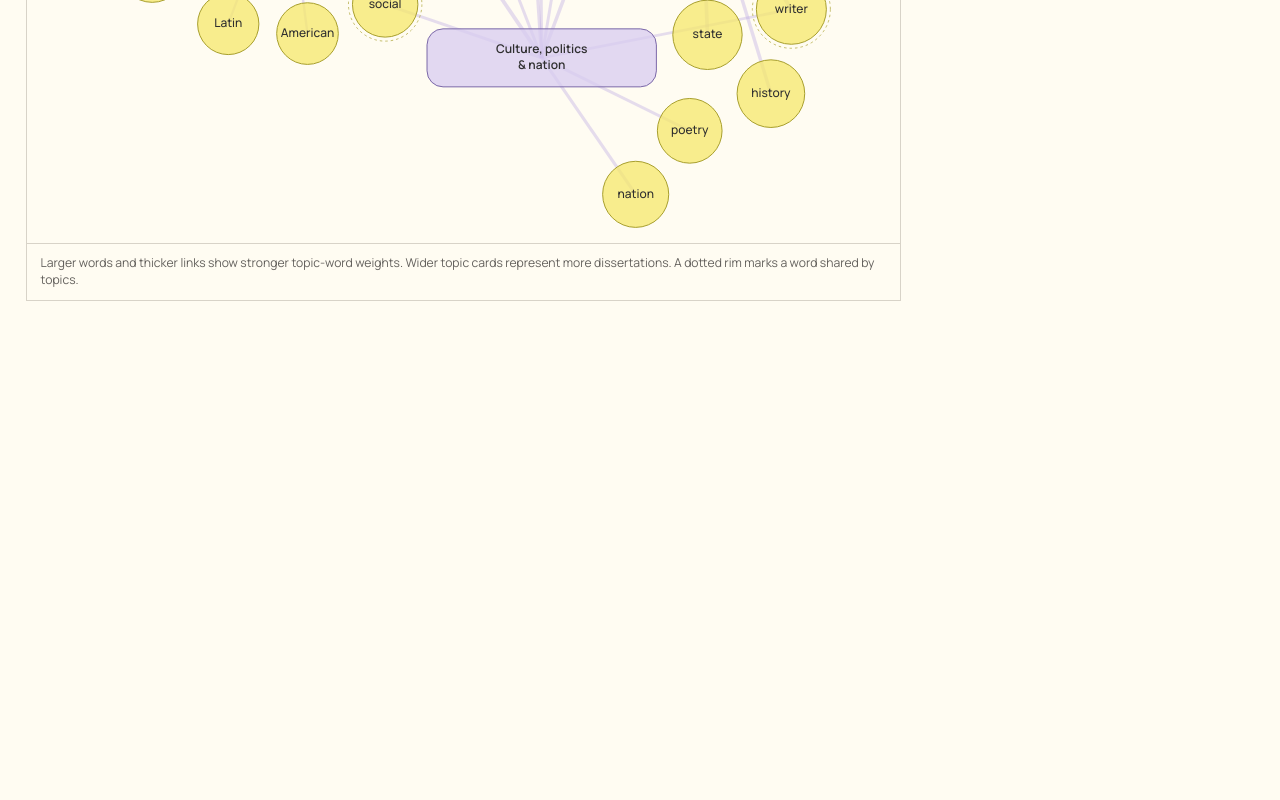
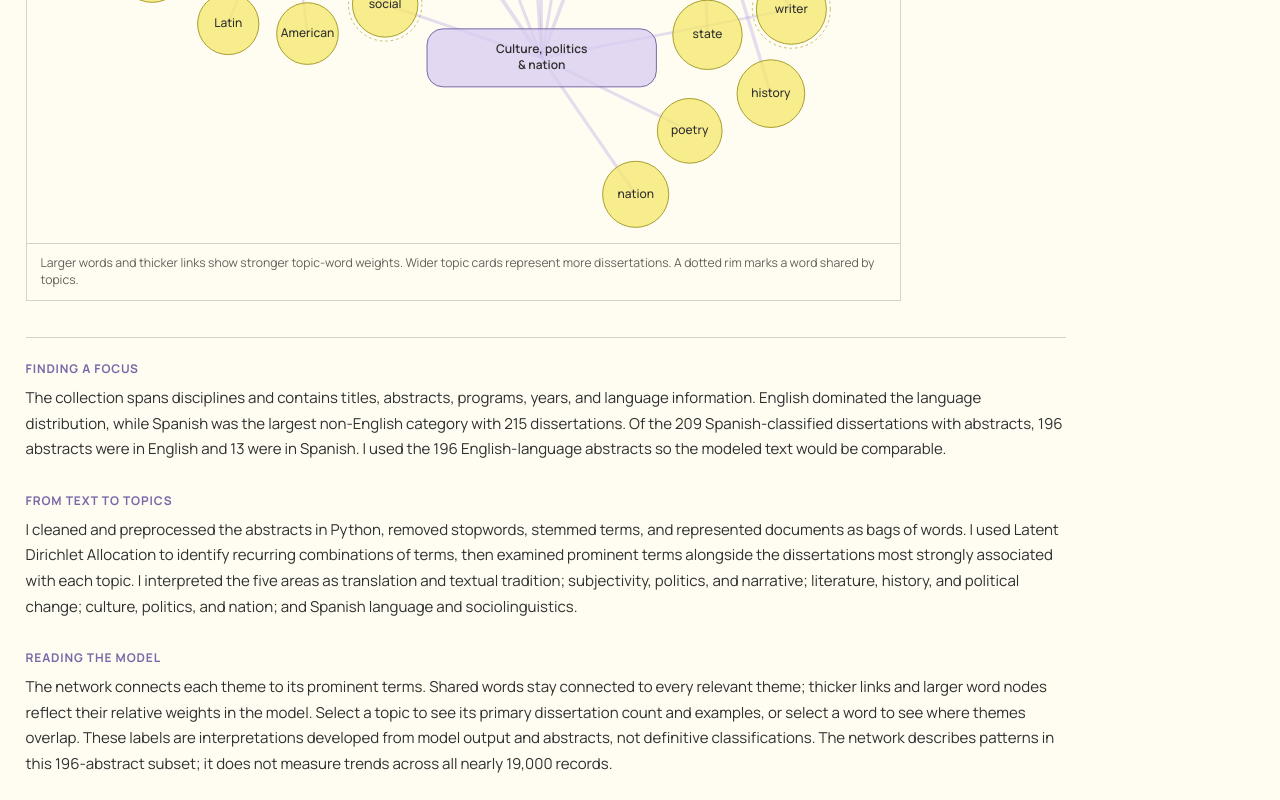
Before and after one commit to Boryanata/topic-network-interactive, a plain HTML site: page index.html in a window 1280 px wide. Shown: the part 888-1688 px from the top of the page. Before the commit the page ends 1213 px from the top, so only its background shows below. Drawn offline with Linux system fonts and the light colour scheme.

Commit message:
Add research context below topic network

```diff
--- a/index.html
+++ b/index.html
@@ -8,7 +8,7 @@
   <link rel="preconnect" href="https://fonts.googleapis.com">
   <link rel="preconnect" href="https://fonts.gstatic.com" crossorigin>
   <link href="https://fonts.googleapis.com/css2?family=Manrope:wght@400;500;600;700&display=swap" rel="stylesheet">
-  <link rel="stylesheet" href="styles.css?v=3">
+  <link rel="stylesheet" href="styles.css?v=4">
 </head>
 <body>
   <main class="network-page">
@@ -37,6 +37,20 @@
         </div>
       </aside>
     </div>
+    <section class="research-context" aria-label="Research process">
+      <section class="research-section" aria-labelledby="finding-focus">
+        <h2 id="finding-focus">Finding a focus</h2>
+        <p>The collection spans disciplines and contains titles, abstracts, programs, years, and language information. English dominated the language distribution, while Spanish was the largest non-English category with 215 dissertations. Of the 209 Spanish-classified dissertations with abstracts, 196 abstracts were in English and 13 were in Spanish. I used the 196 English-language abstracts so the modeled text would be comparable.</p>
+      </section>
+      <section class="research-section" aria-labelledby="text-to-topics">
+        <h2 id="text-to-topics">From text to topics</h2>
+        <p>I cleaned and preprocessed the abstracts in Python, removed stopwords, stemmed terms, and represented documents as bags of words. I used Latent Dirichlet Allocation to identify recurring combinations of terms, then examined prominent terms alongside the dissertations most strongly associated with each topic. I interpreted the five areas as translation and textual tradition; subjectivity, politics, and narrative; literature, history, and political change; culture, politics, and nation; and Spanish language and sociolinguistics.</p>
+      </section>
+      <section class="research-section" aria-labelledby="reading-model">
+        <h2 id="reading-model">Reading the model</h2>
+        <p>The network connects each theme to its prominent terms. Shared words stay connected to every relevant theme; thicker links and larger word nodes reflect their relative weights in the model. Select a topic to see its primary dissertation count and examples, or select a word to see where themes overlap. These labels are interpretations developed from model output and abstracts, not definitive classifications. The network describes patterns in this 196-abstract subset; it does not measure trends across all nearly 19,000 records.</p>
+      </section>
+    </section>
     <p class="sr-only" id="selection-status" role="status" aria-live="polite"></p>
   </main>
   <script src="d3.v7.9.0.min.js"></script>
--- a/styles.css
+++ b/styles.css
@@ -56,6 +56,10 @@ body { background: var(--paper); color: var(--ink); font-family: "Manrope", sans
 .example-list li, .topic-list li { margin-bottom: 9px; font-size: .82rem; overflow-wrap: anywhere; }
 .example-list time { color: var(--muted); white-space: nowrap; }
 .method-note { margin-top: 17px !important; padding-top: 12px; border-top: 1px solid var(--line); color: var(--muted); font-size: .76rem !important; }
+.research-context { max-width: 1040px; margin-top: 36px; padding-top: 22px; border-top: 1px solid var(--line); }
+.research-section + .research-section { margin-top: 30px; }
+.research-section h2 { margin: 0 0 8px; color: var(--topic-stroke); font-size: .75rem; font-weight: 700; letter-spacing: .07em; text-transform: uppercase; }
+.research-section p { margin: 0; color: var(--ink); font-size: .94rem; line-height: 1.7; }
 .sr-only { position: absolute; width: 1px; height: 1px; padding: 0; margin: -1px; overflow: hidden; clip: rect(0,0,0,0); white-space: nowrap; border: 0; }
 @media (max-width: 850px) {
   .explorer-layout { grid-template-columns: minmax(0, 1fr); }
@@ -64,6 +68,8 @@ body { background: var(--paper); color: var(--ink); font-family: "Manrope", sans
 @media (max-width: 480px) {
   .network-page { padding: 13px 8px 20px; }
   .instruction { padding: 0 4px; font-size: .86rem; }
+  .research-context { margin-top: 28px; }
+  .research-section p { font-size: .88rem; }
   .network-node text { font-size: 10.5px; }
   .network-node.topic text { font-size: 10.5px; }
   .network-legend { font-size: .7rem; }
```
